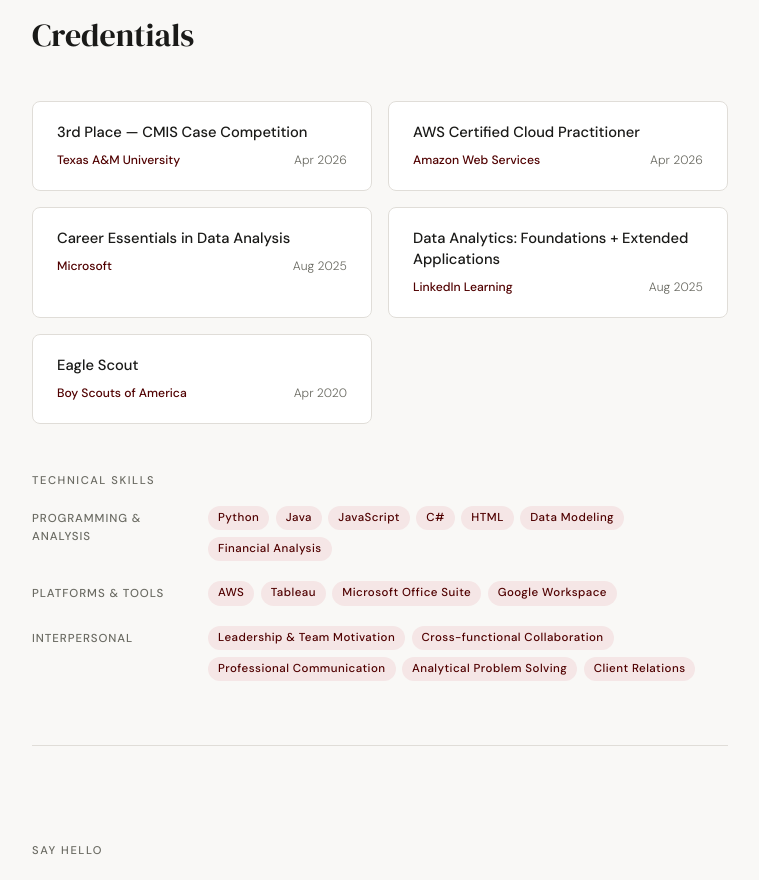
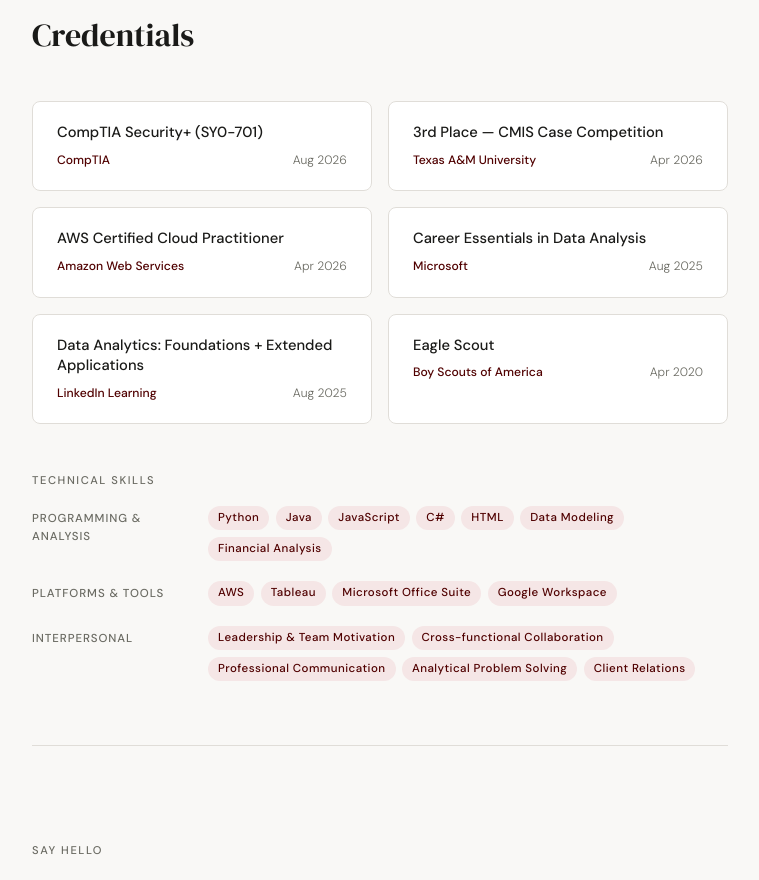
Before and after one commit to ethan12hardy/Website, a Next.js app: page / in a window 1280 px wide. Shown: the part 2880-3760 px from the top of the page, without its empty margins (260-1019 px from the left). Built offline with nearby package versions, Linux system fonts and the light colour scheme.

Commit message:
Add CompTIA Security+ certification to page

```diff
--- a/app/page.tsx
+++ b/app/page.tsx
@@ -85,6 +85,11 @@
     },
   ],
   certifications: [
+        {
+      title: "CompTIA Security+ (SY0-701)",
+      issuer: "CompTIA",
+      date: "Aug 2026",
+    },
     {
       title: "3rd Place — CMIS Case Competition",
       issuer: "Texas A&M University",
```
